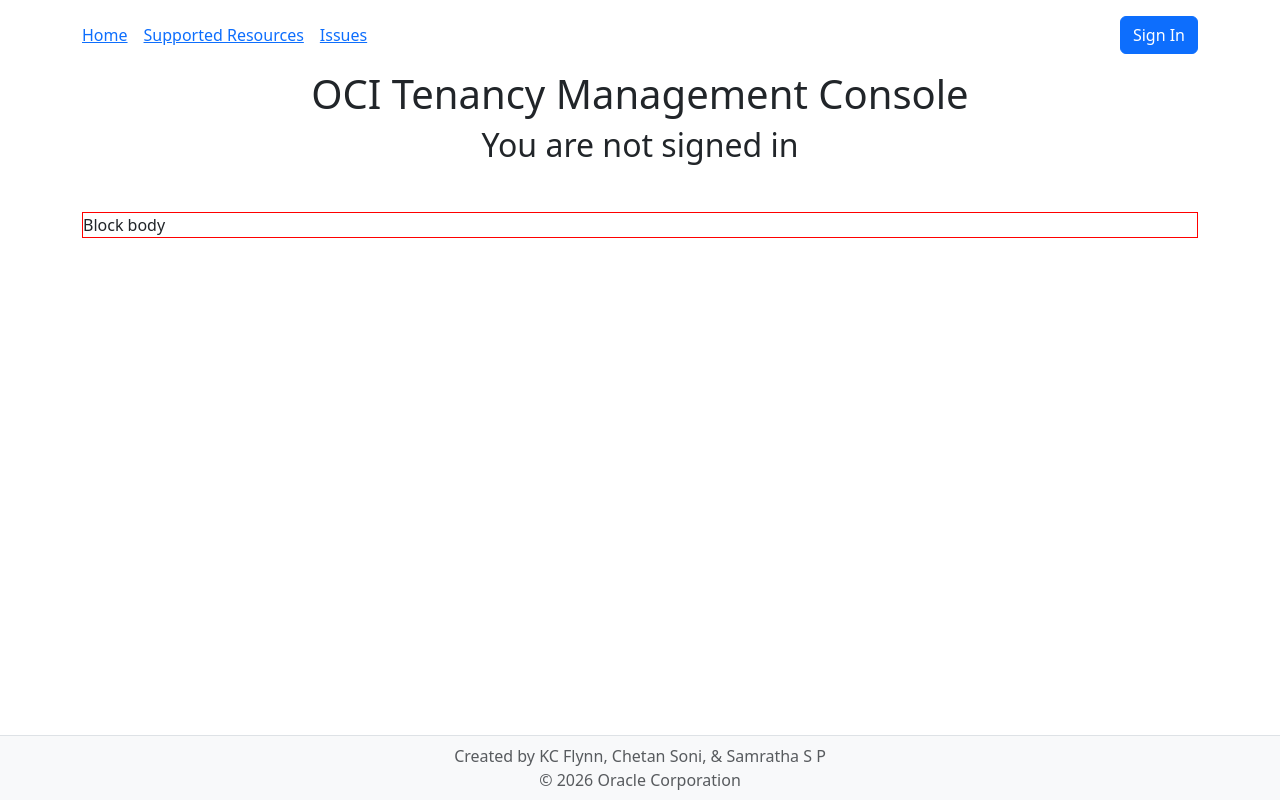
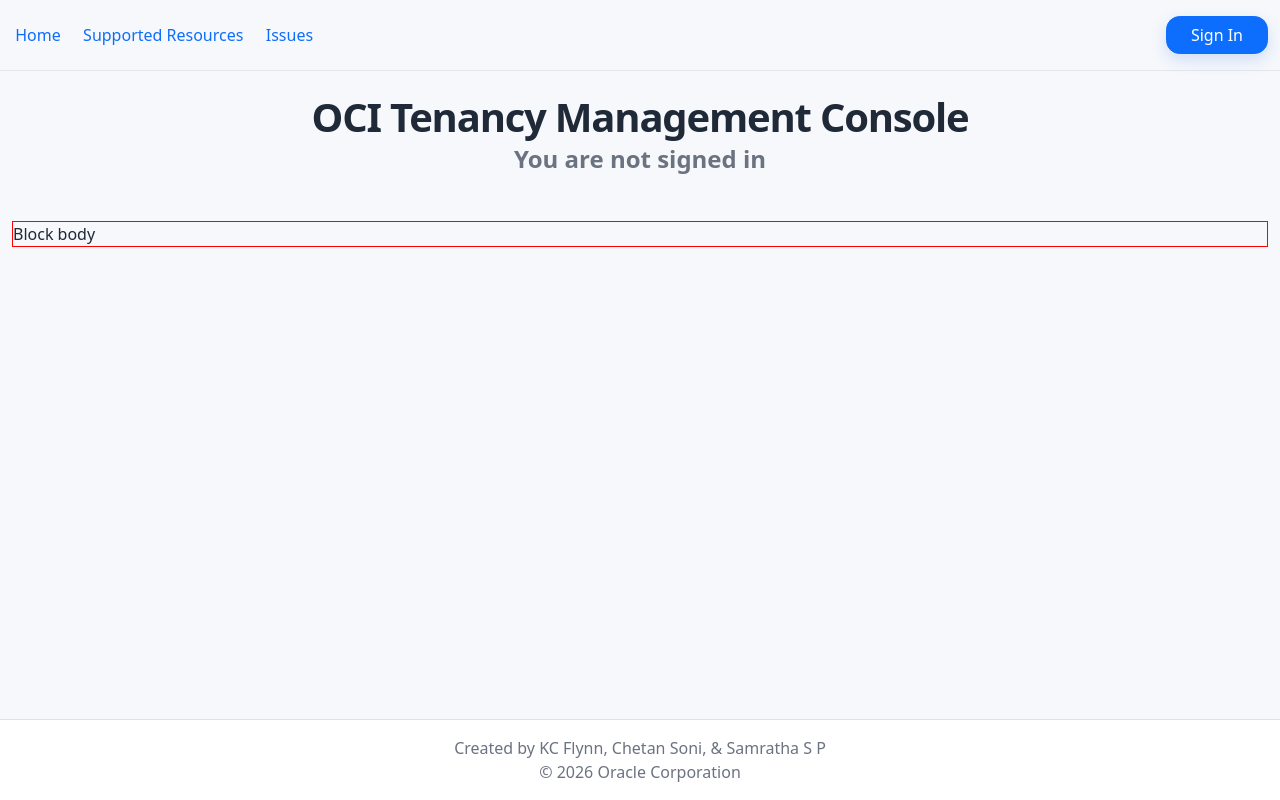
Before and after one commit to flynnkc/oci-management-portal, a Python web app: template src/templates/base.html in a window 1280 px wide. Run offline with Jinja, Linux system fonts and the light colour scheme; the template is opened without the code that fills it, so the values that code supplies are empty; some libraries are stand-ins or nearby versions.

Commit message:
Refactor base.html structure and update links

```diff
--- a/src/templates/base.html
+++ b/src/templates/base.html
@@ -5,8 +5,145 @@
     <meta charset="utf-8">
     <meta name="viewport" content="width=device-width, initial-scale=1">
     <title>OCI Tenancy Management Page</title>
-    <link href="https://ociateam.objectstorage.us-ashburn-1.oci.customer-oci.com/n/ociateam/b/mgmt-dash-files/o/bootstrap.min.css" rel="stylesheet" integrity="sha384-EVSTQN3/azprG1Anm3QDgpJLIm9Nao0Yz1ztcQTwFspd3yD65VohhpuuCOmLASjC" crossorigin="anonymous">
+    <!--<link href="https://ociateam.objectstorage.us-ashburn-1.oci.customer-oci.com/n/ociateam/b/mgmt-dash-files/o/bootstrap.min.css" rel="stylesheet" integrity="sha384-EVSTQN3/azprG1Anm3QDgpJLImN9ao0Yz1ztcQTwFspd3yD65VohhpuuCOmLASjC" crossorigin="anonymous">-->
+    <link href="https://objectstorage.us-ashburn-1.oraclecloud.com/n/ociateam/b/mgmt-dash-files/o/bootstrap.min.css" rel="stylesheet">
     <style>
+      :root {
+        --app-bg: #f6f8fb;
+        --app-surface: rgba(255, 255, 255, 0.92);
+        --app-border: rgba(15, 23, 42, 0.08);
+        --app-text: #1f2937;
+        --app-muted: #6b7280;
+        --app-accent: #2563eb;
+        --app-accent-soft: rgba(37, 99, 235, 0.08);
+      }
+
+      html, body {
+        min-height: 100%;
+      }
+
+      body {
+        background: var(--app-bg);
+        color: var(--app-text);
+        -webkit-font-smoothing: antialiased;
+        -moz-osx-font-smoothing: grayscale;
+      }
+
+      /* Keep the app feeling like one dashboard shell */
+      .app-shell {
+        width: 100%;
+      }
+
+      .app-container {
+        max-width: 1400px;
+      }
+
+      .app-header {
+        border-bottom: 1px solid var(--app-border);
+        background: transparent;
+      }
+
+      .app-nav {
+        padding-top: 1rem;
+        padding-bottom: 1rem;
+      }
+
+      .app-nav a.link-primary {
+        text-decoration: none;
+        font-weight: 500;
+        color: var(--app-accent);
+        padding: 0.35rem 0.2rem;
+      }
+
+      .app-nav a.link-primary:hover {
+        text-decoration: underline;
+      }
+
+      .app-title {
+        font-weight: 800;
+        letter-spacing: -0.03em;
+        line-height: 1.1;
+        margin-bottom: 0.35rem;
+      }
+
+      .app-subtitle {
+        color: var(--app-muted);
+        font-weight: 600;
+      }
+
+      .app-user {
+        color: #16a34a;
+        font-weight: 700;
+        word-break: break-word;
+      }
+
+      .btn {
+        border-radius: 0.85rem;
+      }
+
+      .btn-primary {
+        box-shadow: 0 6px 16px rgba(37, 99, 235, 0.18);
+      }
+
+      .btn-primary:hover {
+        box-shadow: 0 8px 20px rgba(37, 99, 235, 0.22);
+      }
+
+      .form-control,
+      .form-select {
+        border-radius: 0.85rem;
+        border-color: rgba(15, 23, 42, 0.14);
+      }
+
+      .form-control:focus,
+      .form-select:focus {
+        border-color: rgba(37, 99, 235, 0.45);
+        box-shadow: 0 0 0 0.2rem rgba(37, 99, 235, 0.12);
+      }
+
+      .card {
+        border-radius: 1rem;
+        border: 1px solid var(--app-border);
+      }
+
+      .card.shadow-sm {
+        box-shadow: 0 6px 18px rgba(15, 23, 42, 0.05) !important;
+      }
+
+      .table {
+        margin-bottom: 0;
+      }
+
+      .table thead th {
+        font-weight: 700;
+        color: #4b5563;
+        border-bottom: 1px solid rgba(15, 23, 42, 0.1);
+      }
+
+      .table tbody tr {
+        transition: background-color 0.15s ease, transform 0.15s ease;
+      }
+
+      .table tbody tr:hover {
+        background-color: rgba(37, 99, 235, 0.035);
+      }
+
+      .page-section {
+        padding-top: 1.5rem;
+        padding-bottom: 1.5rem;
+      }
+
+      .page-card {
+        background: var(--app-surface);
+        border: 1px solid var(--app-border);
+        border-radius: 1rem;
+        box-shadow: 0 8px 24px rgba(15, 23, 42, 0.04);
+      }
+
+      .text-muted {
+        color: var(--app-muted) !important;
+      }
+
       /* Show spinners only while an htmx request is in-flight on the targeted element */
       .htmx-indicator { display: none; }
       .htmx-request .htmx-indicator { display: inline-block; }
@@ -14,34 +151,46 @@
     {% endblock %}
   </head>
   <body class="d-flex flex-column min-vh-100">
-    <div class="container flex-grow-1">
-      <div class="d-flex align-items-center flex-wrap gap-3 py-3">
+    <header class="app-header">
+      <div class="container app-container app-nav">
+        <div class="d-flex align-items-center flex-wrap gap-3">
           <a class="link-primary" href="/">Home</a>
           <a class="link-primary" href="/resources">Supported Resources</a>
           <a class="link-primary" href="/issues">Issues</a>
           <div class="ms-auto">
             {% if user %}
-            <a class="btn btn-primary" href="/logout">Sign Out</a>
+              <a class="btn btn-primary px-4" href="/logout">Sign Out</a>
             {% else %}
-            <a class="btn btn-primary" href="/login">Sign In</a>
+              <a class="btn btn-primary px-4" href="/login">Sign In</a>
             {% endif %}
           </div>
         </div>
-      <h1 class="text-center">OCI Tenancy Management Console</h1>
+      </div>
+    </header>
+
+    <main class="container app-container flex-grow-1 page-section">
+      <div class="text-center mb-5">
+        <h1 class="app-title display-6">OCI Tenancy Management Console</h1>
         {% if user %}
-        <h2 class="text-center mb-5">Signed in as <span class="text-success">{{ user }}</span></h2>
+          <h2 class="app-subtitle h4 mb-0">
+            Signed in as <span class="app-user">{{ user }}</span>
+          </h2>
         {% else %}
-        <h2 class="text-center mb-5">You are not signed in</h2>
+          <h2 class="app-subtitle h4 mb-0">You are not signed in</h2>
         {% endif %}
+      </div>
+
       {% block body %}
       {# For debugging #}
       <p style="border: 1px solid red;">Block body</p>
       {% endblock %}
-    </div>
-    <footer class="mt-auto border-top bg-body-tertiary py-2">
+    </main>
+
+    <footer class="mt-auto border-top bg-white py-3">
+      <div class="container app-container">
         {% block footer %}
         {% endblock %}
-      <p class="text-center text-muted m-0">Created by KC Flynn, Chetan Soni, & Samratha S P</p>
+        <p class="text-center text-muted m-0">Created by KC Flynn, Chetan Soni, &amp; Samratha S P</p>
         <p class="text-center text-muted m-0">&copy; <span id="currentYear">2026</span> Oracle Corporation</p>
         <script>
           (function(){
@@ -49,7 +198,9 @@
             if (el) el.textContent = new Date().getFullYear();
           })();
         </script>
+      </div>
     </footer>
+
     <script src="/static/bootstrap.bundle.min.js" crossorigin="anonymous"></script>
     <script src="/static/htmx.min.js" crossorigin="anonymous"></script>
     <script src="/static/primary.min.js" crossorigin="anonymous"></script>
@@ -100,5 +251,4 @@
       })();
     </script>
   </body>
-
 </html>
```
Lines whose indentation alone changed are shown as unchanged.
